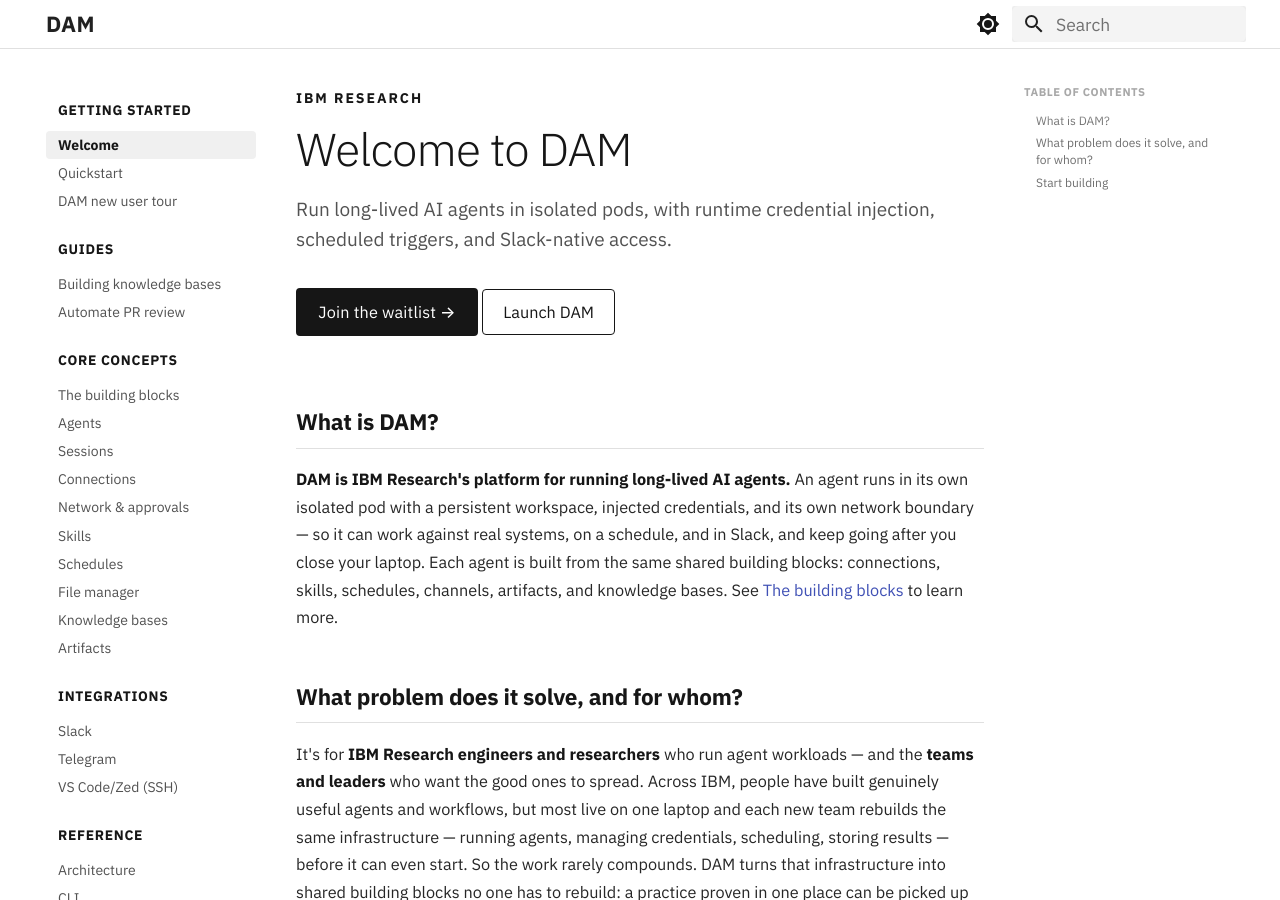
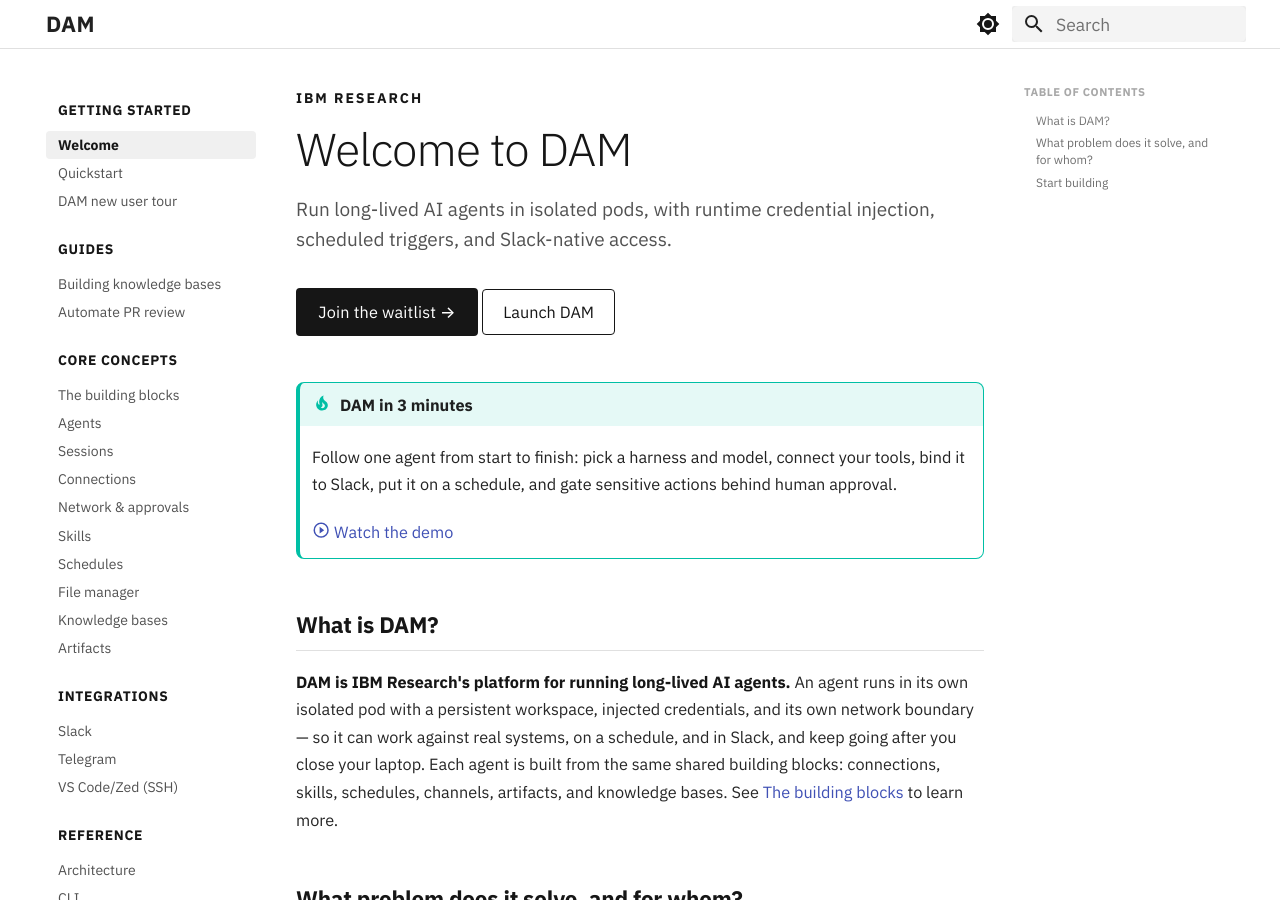
Before and after one commit to dam-agents/docs, an MkDocs documentation site: the page built from docs/index.md, in a window 1280 px wide and 900 px high. Built offline with MkDocs 1.6.1 and Material for MkDocs 9.7.7, drawn with Linux system fonts in a browser that asks for light colours.

Commit message:
docs: add the 3-minute demo to the welcome page (#108)
Jenna's copy, verbatim, as a tip callout directly under the hero so it is the
first thing a reader meets after the headline. Written as an admonition rather
than a third "Start building" card: the body is much longer than the Quickstart
and tour bodies, and an uneven card stretches the row.

ibm.biz/dam-demo resolves (302 -> ibm.box.com share).

Assisted-by: Claude claude-opus-5 <noreply@anthropic.com>

Co-authored-by: Jenna Winkler <Jenna.Winkler@ibm.com>

```diff
--- a/docs/index.md
+++ b/docs/index.md
@@ -12,6 +12,12 @@
 </div>
 
 </div>
+
+!!! tip "DAM in 3 minutes"
+    Follow one agent from start to finish: pick a harness and model, connect your tools, bind it
+    to Slack, put it on a schedule, and gate sensitive actions behind human approval.
+
+    [:material-play-circle-outline: Watch the demo](https://ibm.biz/dam-demo){:target="_blank"}
 
 ## What is DAM?
 
```
